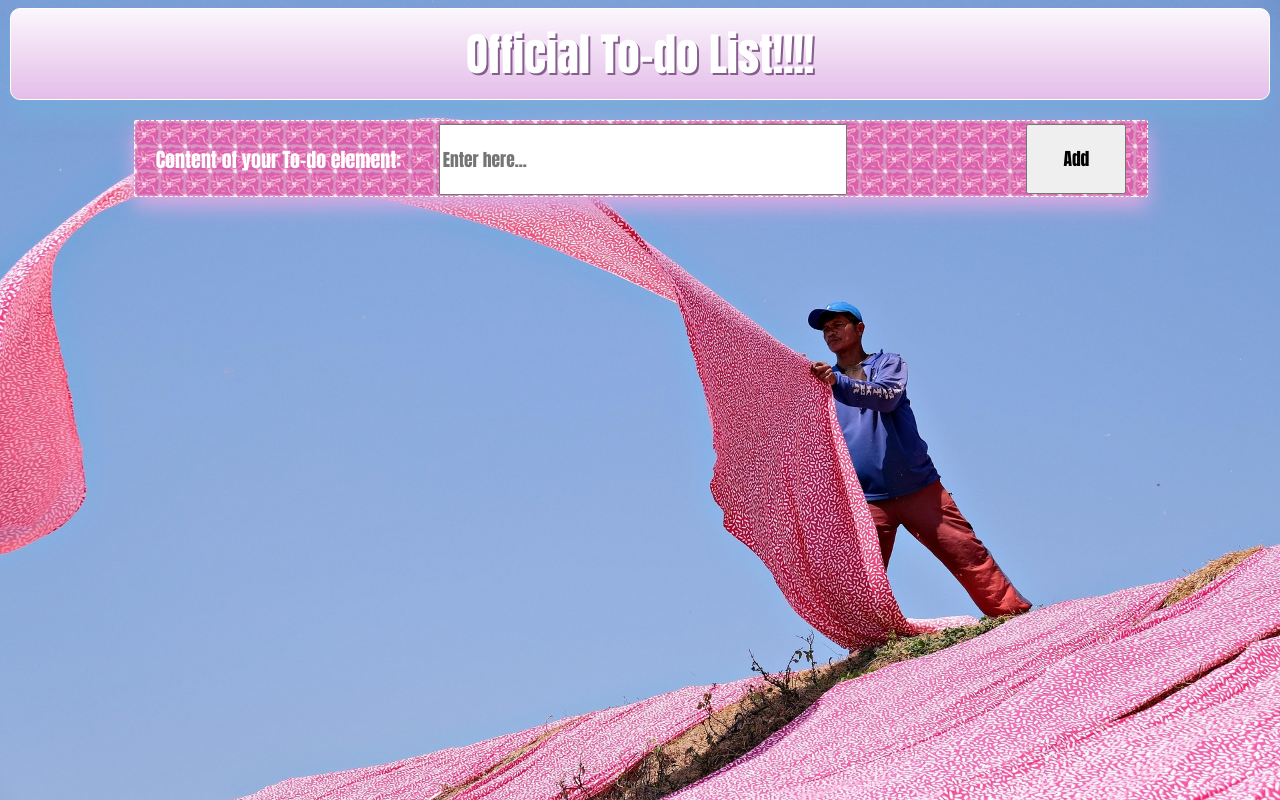
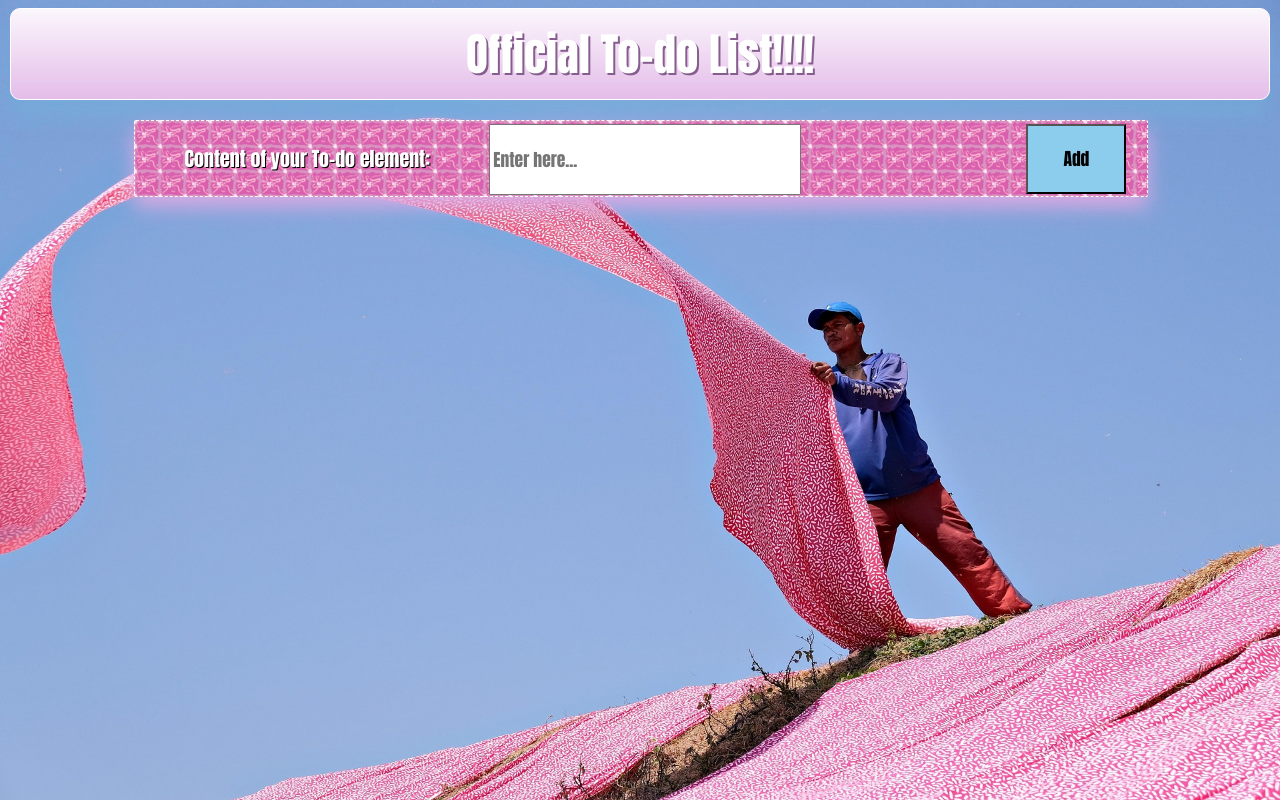
Before and after one commit to Kajtii/To-do-list, a React (Vite) app: page / in a window 1280 px wide. Built offline with nearby package versions, Linux system fonts and the light colour scheme; the HTML template or start-up script is replaced by a standard one.

Commit message:
i joked this is final!

```diff
--- a/src/index.scss
+++ b/src/index.scss
@@ -107,19 +107,32 @@
     font-size: 17.5px;
     color: rgb(0, 0, 0);
     font-family: Impact, Haettenschweiler, 'Arial Narrow Bold', sans-serif;
+    background-color:color.adjust(rgb(109, 192, 233),$lightness: 7%);
+    &:hover{
+    background-color:color.adjust(rgb(109, 192, 233),$lightness: -7%);
+
+    }
   }
   &__inputText{
     font-size: 20px;
     position: absolute;
-    top: 22.5px;
+
     left: 2%;
     font-family: Impact, Haettenschweiler, 'Arial Narrow Bold', sans-serif;
+    display: flex;
+    width: 30%;
+    align-items: center;
+    justify-content: center;
+    word-wrap: break-word;
+    height: 100%;
+    text-shadow: 1px 1px black;
+
   }
   &__input{
     position: absolute;
-    left: 30%;
+    left: 35%;
     top: 2.5px;
-    width: 400px;
+    width: 30%;
     height: 65px;
     font-size: 17.5px;
     color: rgb(175, 175, 175);
```
